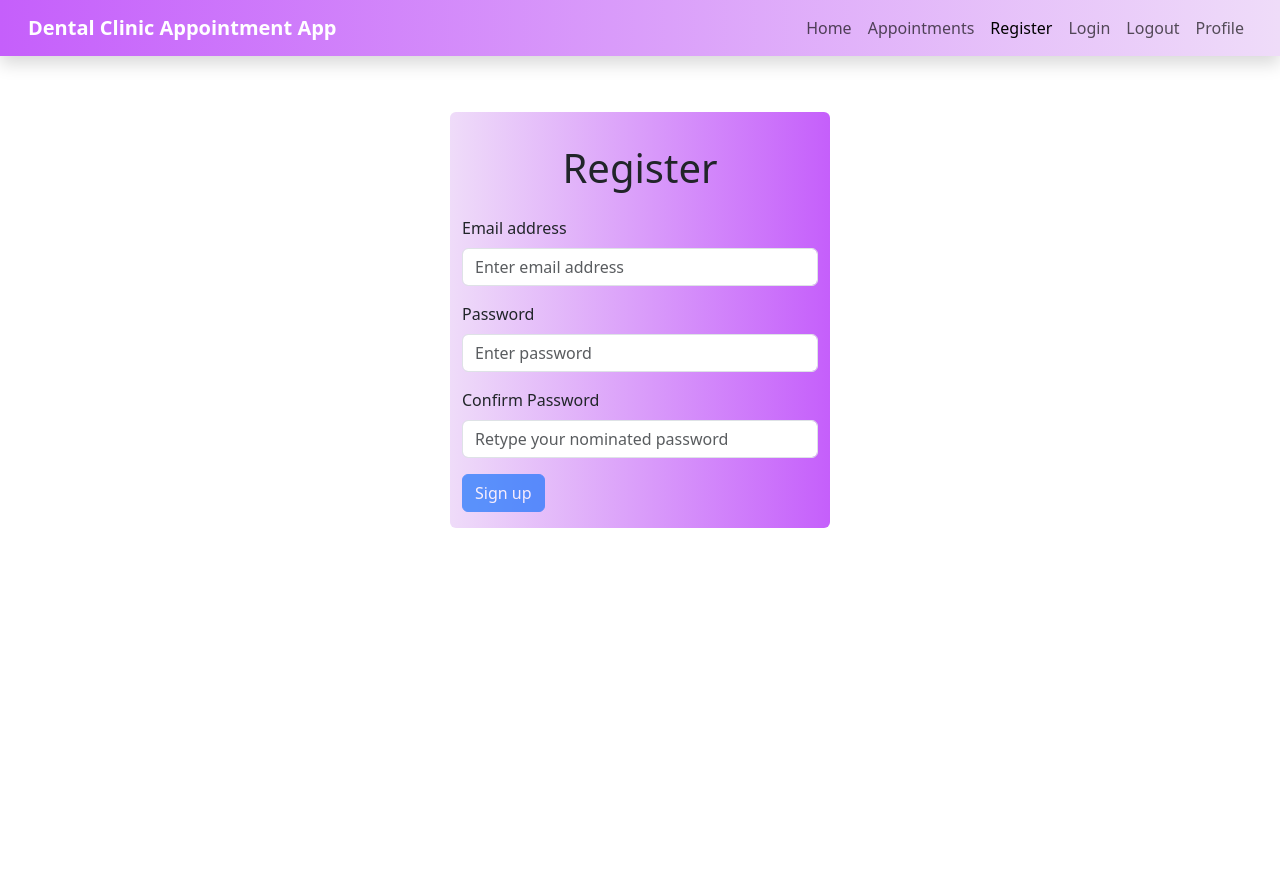
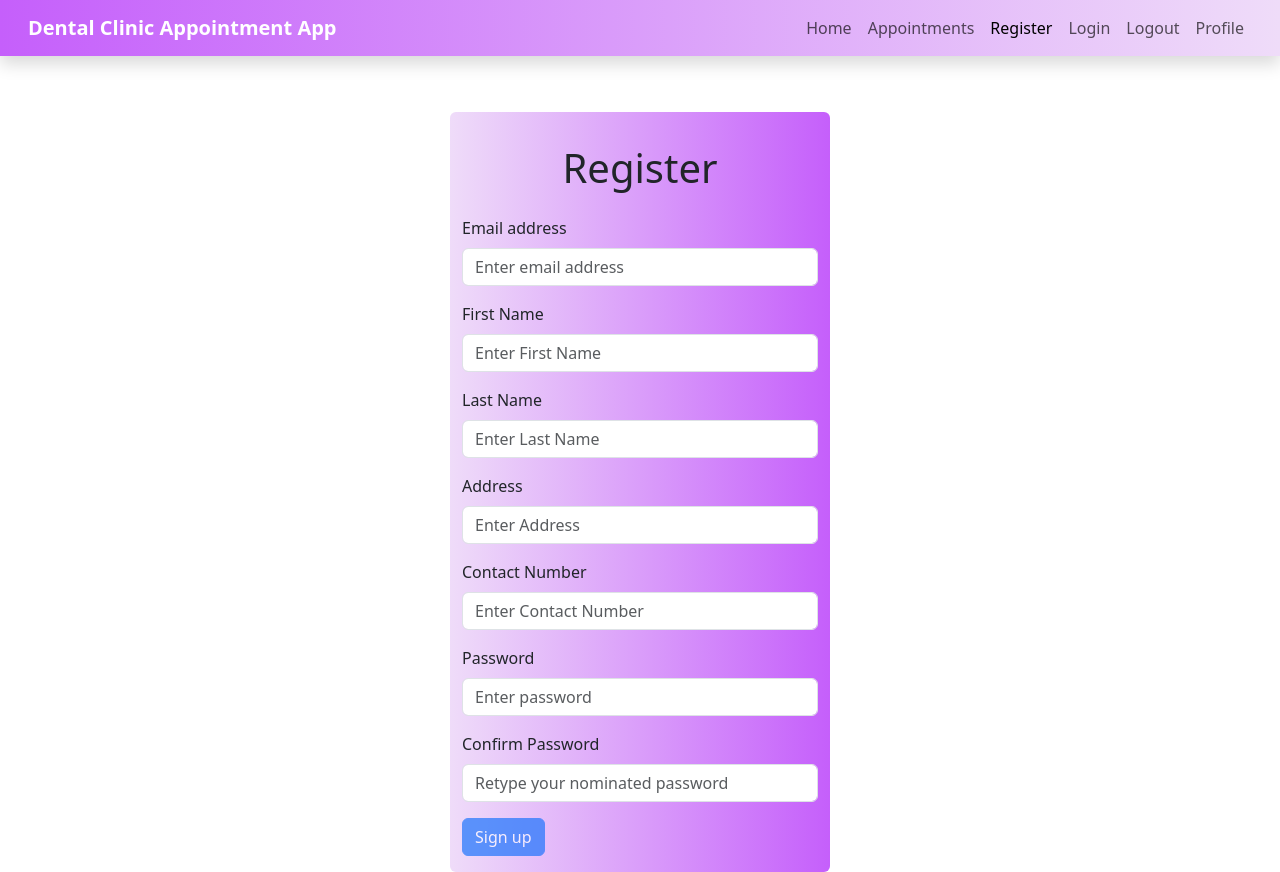
Before and after one commit to AlexisDeGuzman/dental-booking-frontend, a React (Create React App) app: page /register in a window 1280 px wide. Before the commit the page ends 800 px from the top, so only its background shows below. Built offline with nearby package versions, Linux system fonts and the light colour scheme.

Commit message:
Added firstName, lastName, address and contactNumber in Form

```diff
--- a/src/pages/Register.js
+++ b/src/pages/Register.js
@@ -7,6 +7,10 @@ import UserContext from '../UserContext';
 const Register = () => {
     // States
     const [ email, setEmail ] = useState('');
+    const [ firstName, setFirstName ] = useState('');
+    const [ lastName, setLastName ] = useState('');
+    const [ address, setAddress ] = useState('');
+    const [ contactNumber, setContactNumber ] = useState('');
     const [ password1, setPassword1 ] = useState('');
     const [ password2, setPassword2 ] = useState('');
     const [ isPasswordMatch, setIsPasswordMatch ] = useState(false);
@@ -100,6 +104,46 @@ const Register = () => {
                 />
             </Form.Group>
 
+            <Form.Group className="mb-3" controlId="formFirstName">
+              <Form.Label>First Name</Form.Label>
+              <Form.Control
+                type="text"
+                placeholder="Enter First Name"
+                value = {firstName}
+                onChange = {event => setFirstName(event.target.value)}
+                />
+            </Form.Group>
+
+            <Form.Group className="mb-3" controlId="formLastName">
+              <Form.Label>Last Name</Form.Label>
+              <Form.Control
+                type="text"
+                placeholder="Enter Last Name"
+                value = {lastName}
+                onChange = {event => setLastName(event.target.value)}
+                />
+            </Form.Group>
+
+            <Form.Group className="mb-3" controlId="formAddress">
+              <Form.Label>Address</Form.Label>
+              <Form.Control
+                type="text"
+                placeholder="Enter Address"
+                value = {address}
+                onChange = {event => setAddress(event.target.value)}
+                />
+            </Form.Group>
+
+            <Form.Group className="mb-3" controlId="formContactNumber">
+              <Form.Label>Contact Number</Form.Label>
+              <Form.Control
+                type="text"
+                placeholder="Enter Contact Number"
+                value = {contactNumber}
+                onChange = {event => setContactNumber(event.target.value)}
+                />
+            </Form.Group>
+
             <Form.Group className="mb-3" controlId="formBasicPassword1">
               <Form.Label>Password</Form.Label>
               <Form.Control
```
